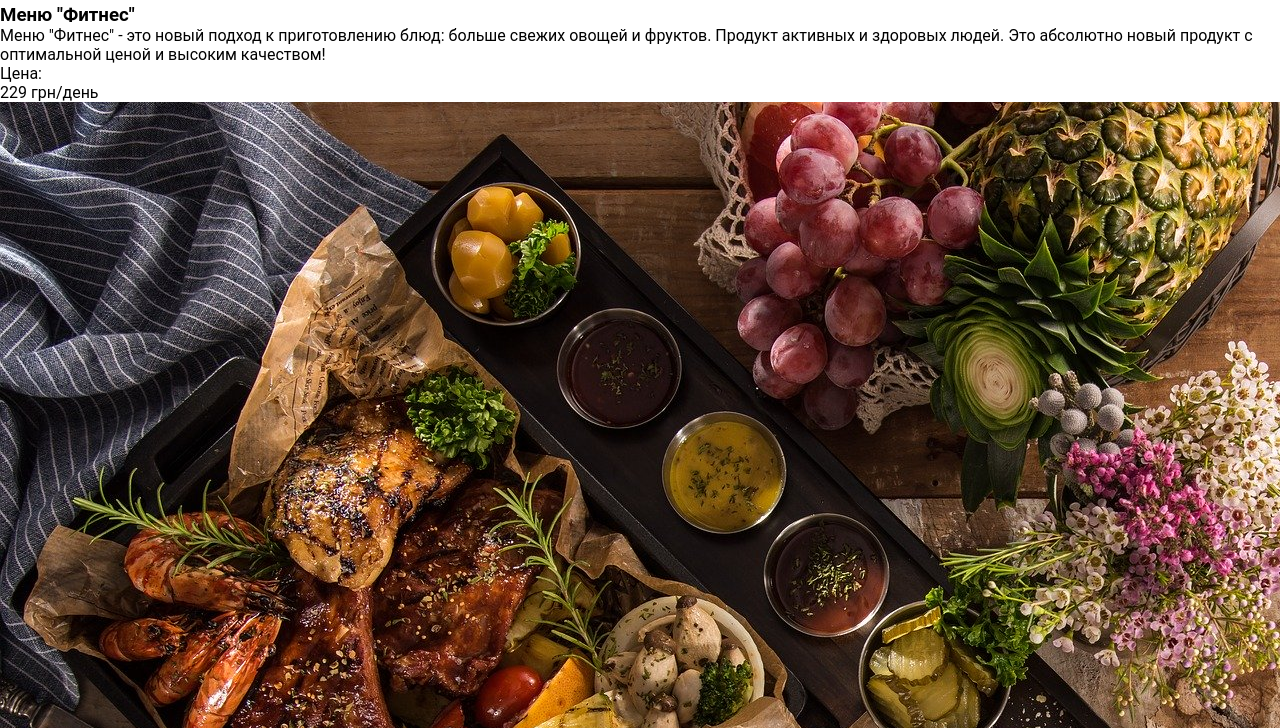
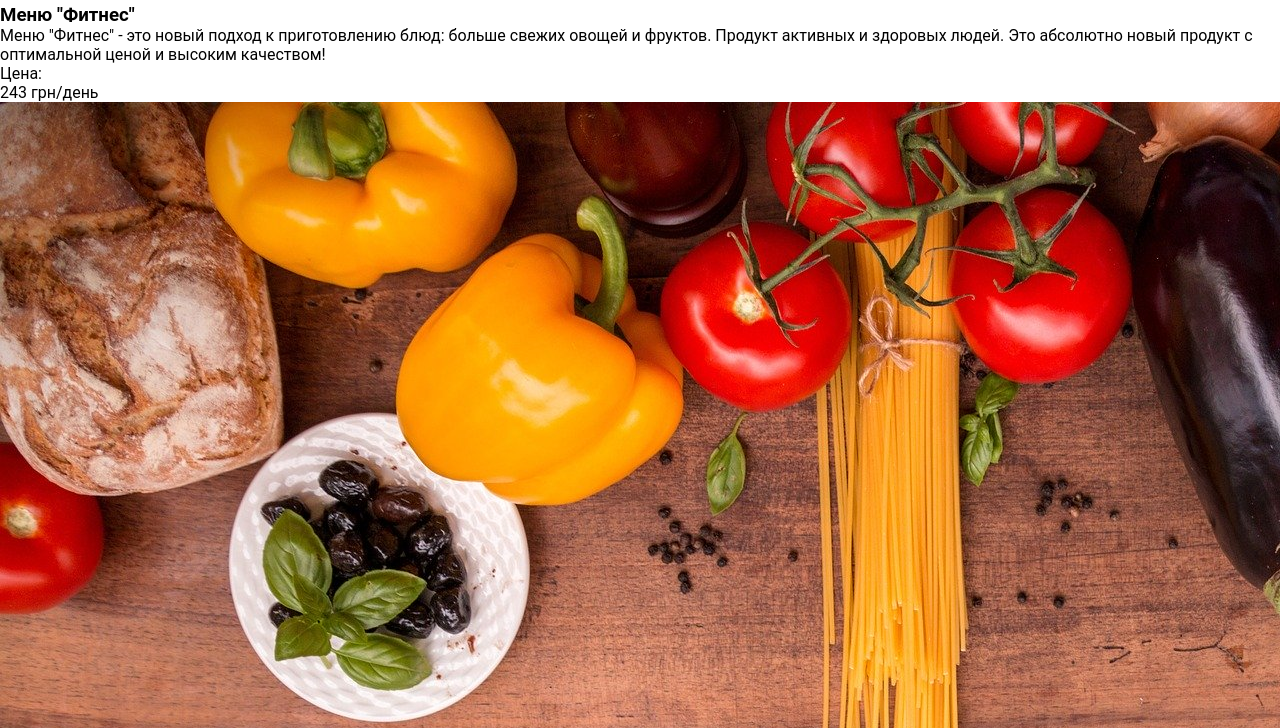
Before and after one commit to maximyut/JS, a plain HTML site: page Food (табы)/index.html in a window 1280 px wide. Shown: the part 8732-9460 px from the top of the page. Drawn offline with nearby package versions, Linux system fonts and the light colour scheme; files that its build step writes are made by us from their sources.

Commit message:
add class

```diff
--- a/Food (табы)/index.html
+++ b/Food (табы)/index.html
@@ -185,7 +185,7 @@
 
         <div class="menu__field">
             <div class="container">
-                <div class="menu__item">
+                <!-- <div class="menu__item">
                     <img src="img/tabs/vegy.jpg" alt="vegy">
                     <h3 class="menu__item-subtitle">Меню "Фитнес"</h3>
                     <div class="menu__item-descr">Меню "Фитнес" - это новый подход к приготовлению блюд: больше свежих овощей и фруктов. Продукт активных и здоровых людей. Это абсолютно новый продукт с оптимальной ценой и высоким качеством!</div>
@@ -194,8 +194,8 @@
                         <div class="menu__item-cost">Цена:</div>
                         <div class="menu__item-total"><span>229</span> грн/день</div>
                     </div>
-                </div>
-                <div class="menu__item">
+                </div> -->
+                <!-- <div class="menu__item">
                     <img src="img/tabs/elite.jpg" alt="elite">
                     <h3 class="menu__item-subtitle">Меню “Премиум”</h3>
                     <div class="menu__item-descr">В меню “Премиум” мы используем не только красивый дизайн упаковки, но и качественное исполнение блюд. Красная рыба, морепродукты, фрукты - ресторанное меню без похода в ресторан!</div>
@@ -204,8 +204,8 @@
                         <div class="menu__item-cost">Цена:</div>
                         <div class="menu__item-total"><span>550</span> грн/день</div>
                     </div>
-                </div>
-                <div class="menu__item">
+                </div> -->
+                <!-- <div class="menu__item">
                     <img src="img/tabs/post.jpg" alt="post">
                     <h3 class="menu__item-subtitle">Меню "Постное"</h3>
                     <div class="menu__item-descr">Меню “Постное” - это тщательный подбор ингредиентов: полное отсутствие продуктов животного происхождения, молоко из миндаля, овса, кокоса или гречки, правильное количество белков за счет тофу и импортных вегетарианских стейков. </div>
@@ -214,7 +214,7 @@
                         <div class="menu__item-cost">Цена:</div>
                         <div class="menu__item-total"><span>430</span> грн/день</div>
                     </div>
-                </div>
+                </div> -->
             </div>
         </div>
     </div>
--- a/Food (табы)/js/script.js
+++ b/Food (табы)/js/script.js
@@ -133,7 +133,7 @@ window.addEventListener('DOMContentLoaded', () => {
     }
   });
 
-  const modalTimerId = setTimeout(openModal, 3000);
+  // const modalTimerId = setTimeout(openModal, 3000);
 
   function showModalByScroll() {
     if (window.pageYOffset + document.documentElement.clientHeight >= document.documentElement.scrollHeight) {
@@ -142,4 +142,67 @@ window.addEventListener('DOMContentLoaded', () => {
     }
   }
   window.addEventListener('scroll', showModalByScroll);
+
+
+  // class
+
+  class MenuCard {
+    constructor(src, alt, title, descr, price, parentSelector) {
+      this.src = src;
+      this.alt = alt;
+      this.title = title;
+      this.descr = descr;
+      this.price = price;
+      this.parent = document.querySelector(parentSelector);
+      this.transfer = 27;
+      this.changeToUAH();
+    }
+
+    changeToUAH() {
+      this.price = this.price * this.transfer;
+    }
+
+    render() {
+      const element = document.createElement('div');
+      element.innerHTML = `
+            <div class="menu__item">
+                <img src=${this.src} alt=${this.alt}>
+                <h3 class="menu__item-subtitle">${this.title}</h3>
+                <div class="menu__item-descr">${this.descr}</div>
+                <div class="menu__item-divider"></div>
+                <div class="menu__item-price">
+                    <div class="menu__item-cost">Цена:</div>
+                    <div class="menu__item-total"><span>${this.price}</span> грн/день</div>
+                </div>
+            </div>
+        `;
+      this.parent.append(element);
+    }
+  }
+  new MenuCard(
+    "img/tabs/vegy.jpg",
+    "vegy",
+    'Меню "Фитнес"',
+    'Меню "Фитнес" - это новый подход к приготовлению блюд: больше свежих овощей и фруктов. Продукт активных и здоровых людей. Это абсолютно новый продукт с оптимальной ценой и высоким качеством!',
+    9,
+    ".menu .container"
+  ).render();
+
+  new MenuCard(
+    "img/tabs/post.jpg",
+    "post",
+    'Меню "Постное"',
+    'Меню “Постное” - это тщательный подбор ингредиентов: полное отсутствие продуктов животного происхождения, молоко из миндаля, овса, кокоса или гречки, правильное количество белков за счет тофу и импортных вегетарианских стейков.',
+    14,
+    ".menu .container"
+  ).render();
+
+  new MenuCard(
+    "img/tabs/elite.jpg",
+    "elite",
+    'Меню “Премиум”',
+    'В меню “Премиум” мы используем не только красивый дизайн упаковки, но и качественное исполнение блюд. Красная рыба, морепродукты, фрукты - ресторанное меню без похода в ресторан!',
+    21,
+    ".menu .container"
+  ).render();
 });
```
